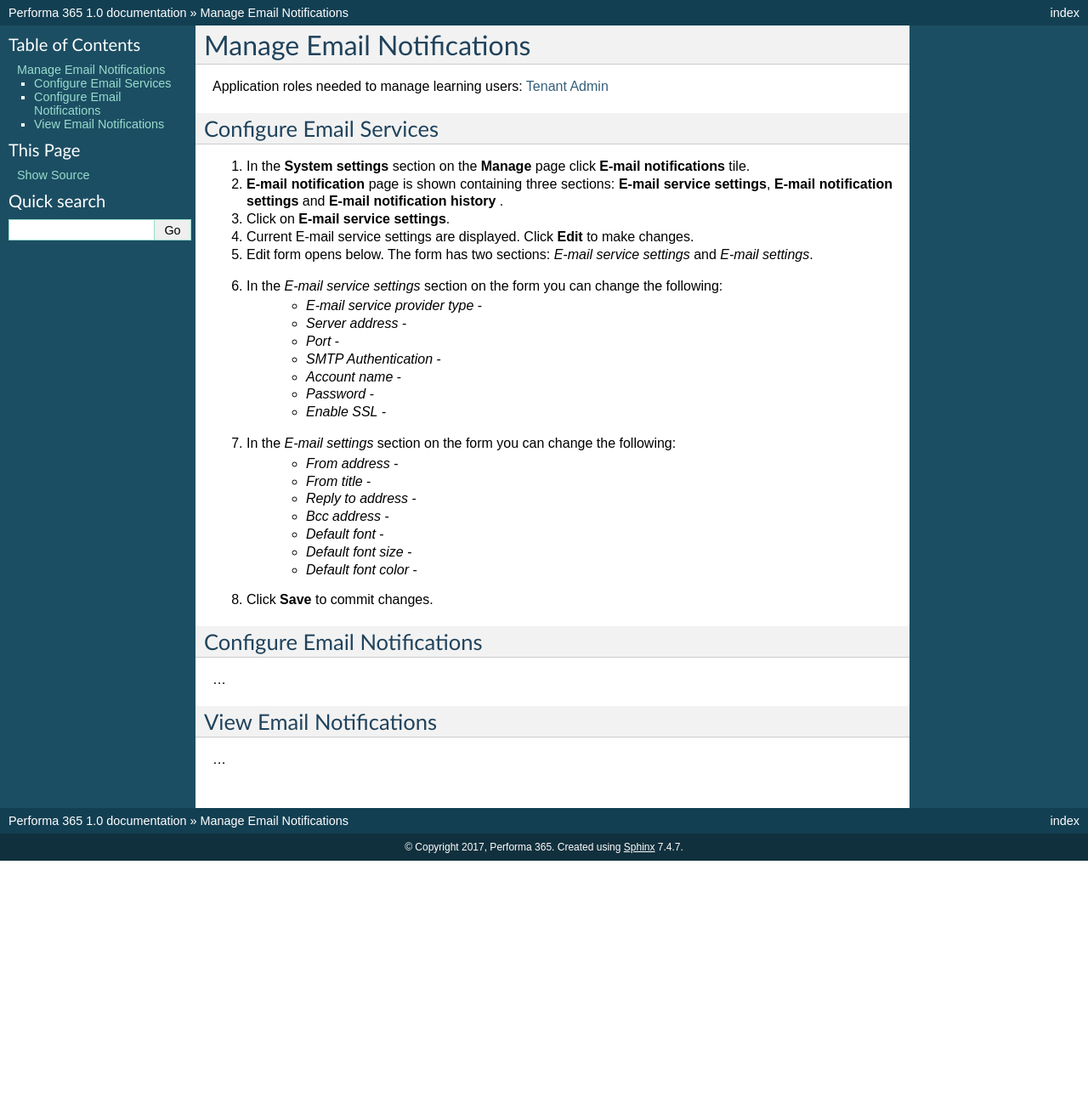
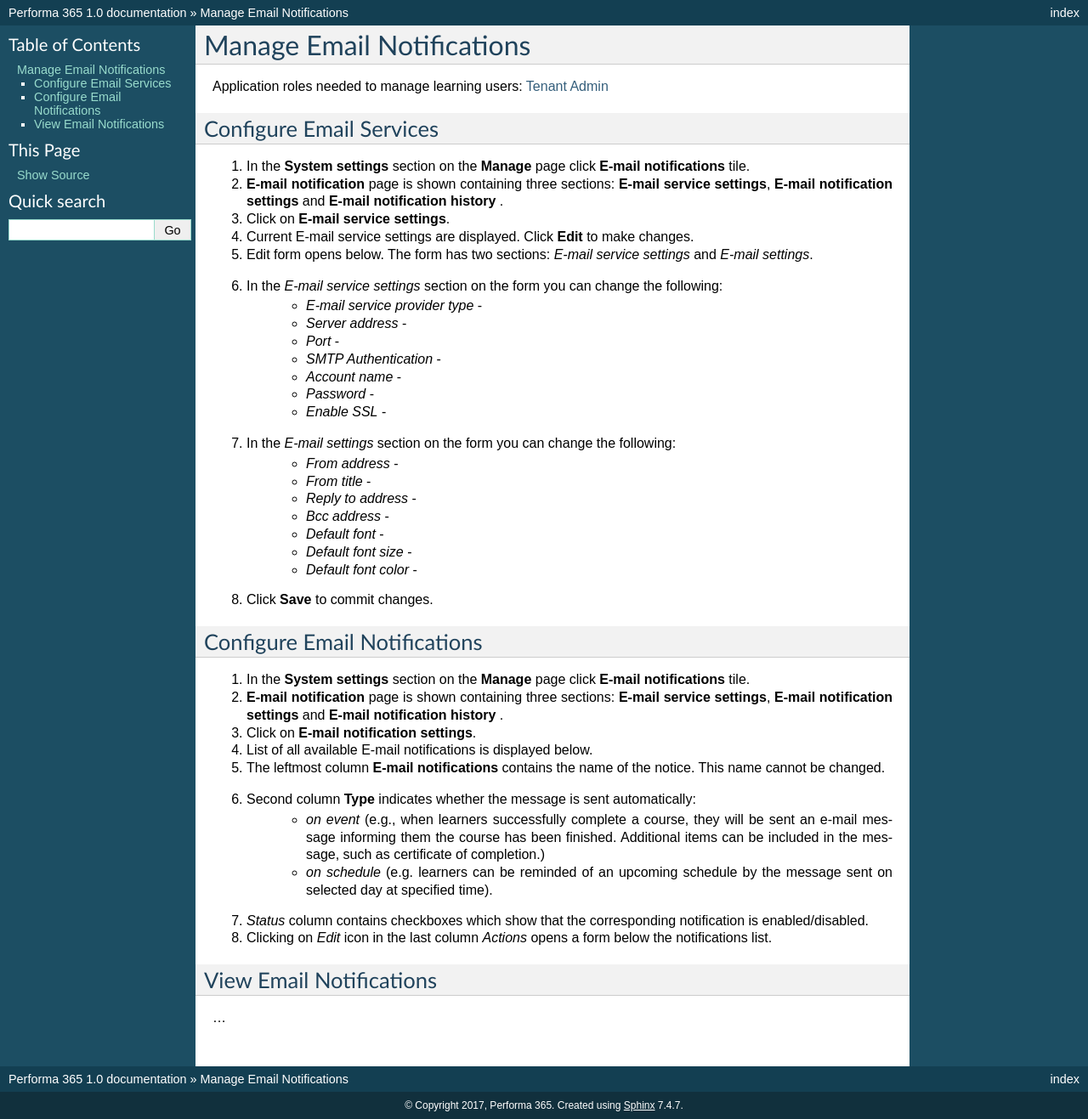
Before and after one commit to pslisko/performa365docs, a Sphinx documentation site: the page built from docs/howto/work_with_email_notifications.rst, in a window 1280 px wide. Shown: the whole page at 85% size. Built offline with Sphinx 7.4.7, drawn with Linux system fonts in a browser that asks for light colours; pages that are not in the unit, such as notebooks, are missing from menus; before the commit the page ends 1013 px from its top, so only the background shows below that.

Commit message:
Update work_with_email_notifications.rst

```diff
--- a/docs/howto/work_with_email_notifications.rst
+++ b/docs/howto/work_with_email_notifications.rst
@@ -32,11 +32,19 @@
 #. Click **Save** to commit changes.
 
 
-
 Configure Email Notifications
 ^^^^^^^^^^^^^^^^^^^^^^^^^^^^
 
-...
+#. In the **System settings** section on the **Manage** page click **E-mail notifications** tile.
+#. **E-mail notification** page is shown containing three sections: **E-mail service settings**, **E-mail notification settings** and **E-mail notification history** .
+#. Click on **E-mail notification settings**.
+#. List of all available E-mail notifications is displayed below.
+#. The leftmost column **E-mail notifications** contains the name of the notice. This name cannot be changed.
+#. Second column **Type** indicates whether the message is sent automatically:
+      * *on event* (e.g., when learners successfully complete a course, they will be sent an e-mail message informing them the course has been finished. Additional items can be included in the message, such as certificate of completion.)
+      * *on schedule* (e.g. learners can be reminded of an upcoming schedule by the message sent on selected day at specified time).
+#. *Status* column contains checkboxes which show that the corresponding notification is enabled/disabled.
+#. Clicking on *Edit* icon in the last column *Actions* opens a form below the notifications list.
 
 View Email Notifications
 ^^^^^^^^^^^^^^^^^^^^^^^^^^^^
```
